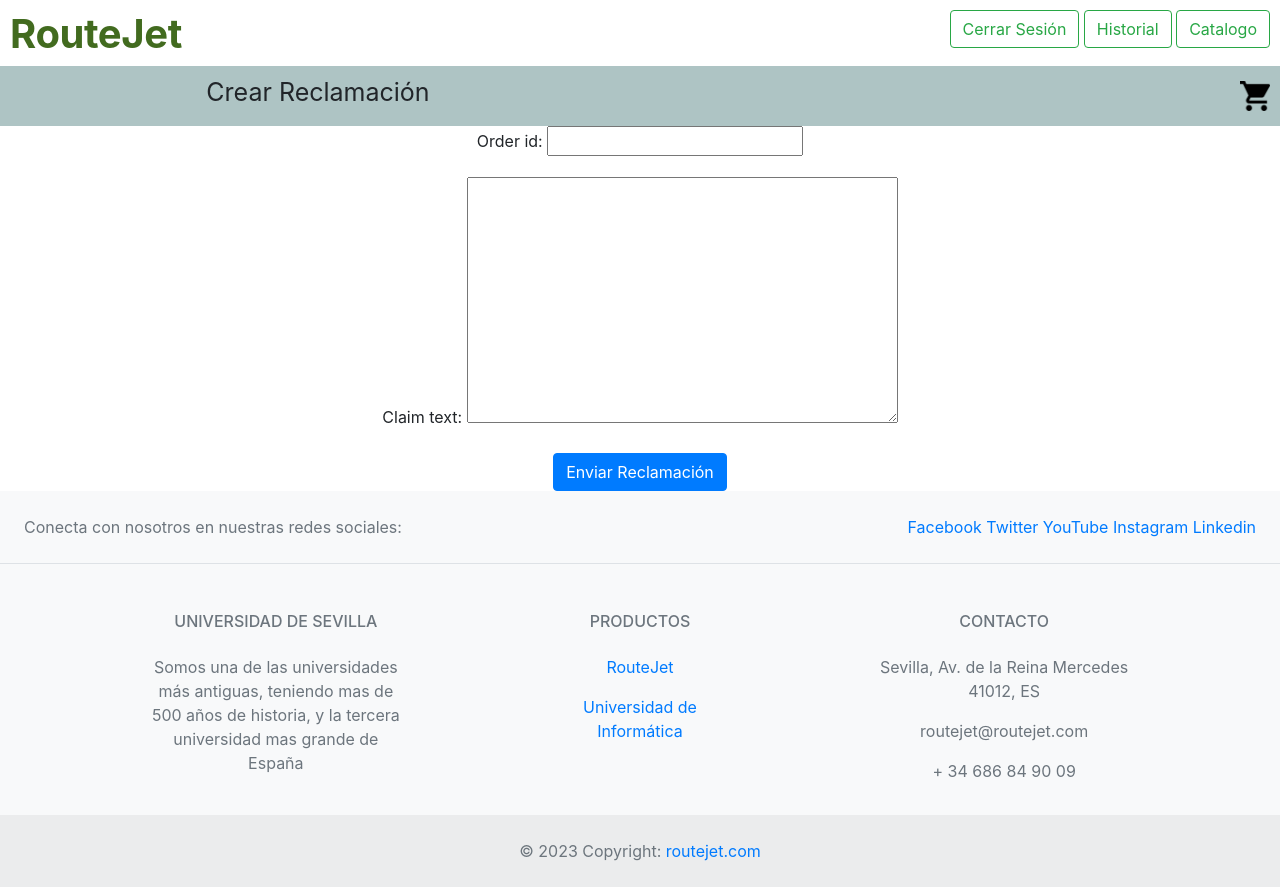
After one commit to jmartinacu/RouteJet-114, a Django app: page /store/create_claim/ in a window 1280 px wide. The commit adds this page. Run offline with Django 4.2, Linux system fonts and the light colour scheme; the visitor is signed in with stand-in values (Sample User, id 1).

Commit message:
feat: Added claim creation

```diff
--- a/routejet/store/forms.py
+++ b/routejet/store/forms.py
@@ -31,3 +31,8 @@ class AddProductForm(forms.Form):
         msg =  f'Solamente quedan { product.num_products - cart_product["quantity"]} tickets'
       self.add_error('quantity', msg)
     return cleaned_data
+
+class ClaimForm(forms.Form):
+    order_id = forms.IntegerField()
+    #Se genera un area de texto para que el usuario pueda escribir su reclamo
+    claim_text = forms.CharField(widget=forms.Textarea)
--- /dev/null
+++ b/routejet/store/templates/store/create_claim.html
@@ -0,0 +1,28 @@
+{% extends "core/base.html" %}
+
+{% load static %}
+
+{% block title %} Crear Reclamación {% endblock title %}
+
+{% block header %}
+  <link rel="stylesheet" href="{% static "css/index.css" %}">
+{% endblock header %}
+
+{% block description %}
+  <h2 class="text-center">Crear Reclamación</h2>
+{% endblock description %}
+
+{% block content %}
+  <div class="container text-center">
+    <form method="post" action="{% url "store:create_claim" %}" class="mx-auto">
+      {% csrf_token %}
+      {{ form.as_p }}
+      <button type="submit" class="btn btn-primary">Enviar Reclamación</button>
+    </form>
+      <style>
+        .errorlist {
+          color: red;
+        }
+      </style>
+  </div>
+{% endblock content %}
--- a/routejet/store/templates/store/history.html
+++ b/routejet/store/templates/store/history.html
@@ -17,6 +17,7 @@
   {{ form.as_p }}
   <button type="submit">Buscar</button>
 </form>
+<a href="{% url 'store:claim_history' %}" class="btn btn-primary">Reclamaciónes</a>
 
 <h2 class="text-center">Historial de reservas</h2>
   <table class="table mx-auto">
@@ -54,6 +55,11 @@
     text-decoration: underline;
     color: blue;
   }
+
+  .btn-primary {
+    margin-top: 5px;
+    float: right;
+  }
 </style>
 
 </script>{% endblock content %}
--- a/routejet/store/urls.py
+++ b/routejet/store/urls.py
@@ -16,4 +16,6 @@ urlpatterns = [
   path('payment/canceled', views.payment_canceled, name='payment_canceled'),
   path('history/', views.history, name='history'),
   path('order/<int:order_id>/', views.order_detail, name='order_detail'),
+  path('create_claim/', views.create_claim, name='create_claim'),
+  path('claim_history/', views.claim_history, name='claim_history'),
 ]
--- a/routejet/store/views.py
+++ b/routejet/store/views.py
@@ -5,11 +5,11 @@ from django.db.models import Q
 from django.shortcuts import render, get_object_or_404, redirect
 from django.contrib.auth.decorators import login_required
 
-from store.models import Order, OrderItem
+from store.models import Order, OrderItem, Claim
 from product.models import Product
 from .models import Category, OrderItem
 from .cart import Cart
-from .forms import OrderCreateForm, AddProductForm
+from .forms import OrderCreateForm, AddProductForm, ClaimForm
 from core.models import RouteJetUser
 from .utils import stripe_payment
 
@@ -142,3 +142,46 @@ def getProductsbyOrders(orders):
 def order_detail(request, order_id):
     order = get_object_or_404(Order, id=order_id)
     return render(request, 'store/order_detail.html', {'order': order})
+
+@login_required
+def create_claim(request):
+    if request.method == 'POST':
+        form = ClaimForm(request.POST)
+        if form.is_valid():
+            order_id = form.cleaned_data['order_id']
+            claim_text = form.cleaned_data['claim_text']
+
+            # Verifica si existe una orden con la ID proporcionada
+            try:
+                # Intenta obtener la orden, maneja la excepción si no se encuentra
+                order = Order.objects.get(id=order_id)
+            except Order.DoesNotExist:
+                form.add_error('order_id', 'La orden no existe.')
+                return render(request, 'store/create_claim.html', {'form': form})
+
+             # Verifica que la orden esté relacionada con el usuario actual
+            if order.email != request.user.email:
+                form.add_error('order_id', 'La orden no está relacionada con el usuario actual.')
+                return render(request, 'store/create_claim.html', {'form': form})
+
+            # Verifica si ya existe una reclamación para la misma orden
+            existing_claim = Claim.objects.filter(order=order).first()
+            if existing_claim:
+                form.add_error('order_id', 'Ya existe una reclamación para esta orden.')
+                return render(request, 'store/create_claim.html', {'form': form})
+
+            # Crea la reclamación utilizando la relación con Order
+            claim = Claim(order=order, claim_text=claim_text)
+            claim.save()
+
+            return redirect('core:index')  # Puedes definir una URL de éxito
+    else:
+        form = ClaimForm()
+
+    return render(request, 'store/create_claim.html', {'form': form})
+
+@login_required
+def claim_history(request):
+    user_orders = Order.objects.filter(email=request.user.email)
+    claims = Claim.objects.filter(order__in=user_orders)
+    return render(request, 'store/claim_history.html', {'claims': claims})
```
Also changed, not shown: routejet/store/admin.py (+10 -1 lines), routejet/store/models.py (+26 -0 lines), routejet/store/templates/store/claim_history.html (added, +51 -0 lines), routejet/store/migrations/0002_claim.py (added), routejet/store/migrations/0003_claim_state.py (added).
